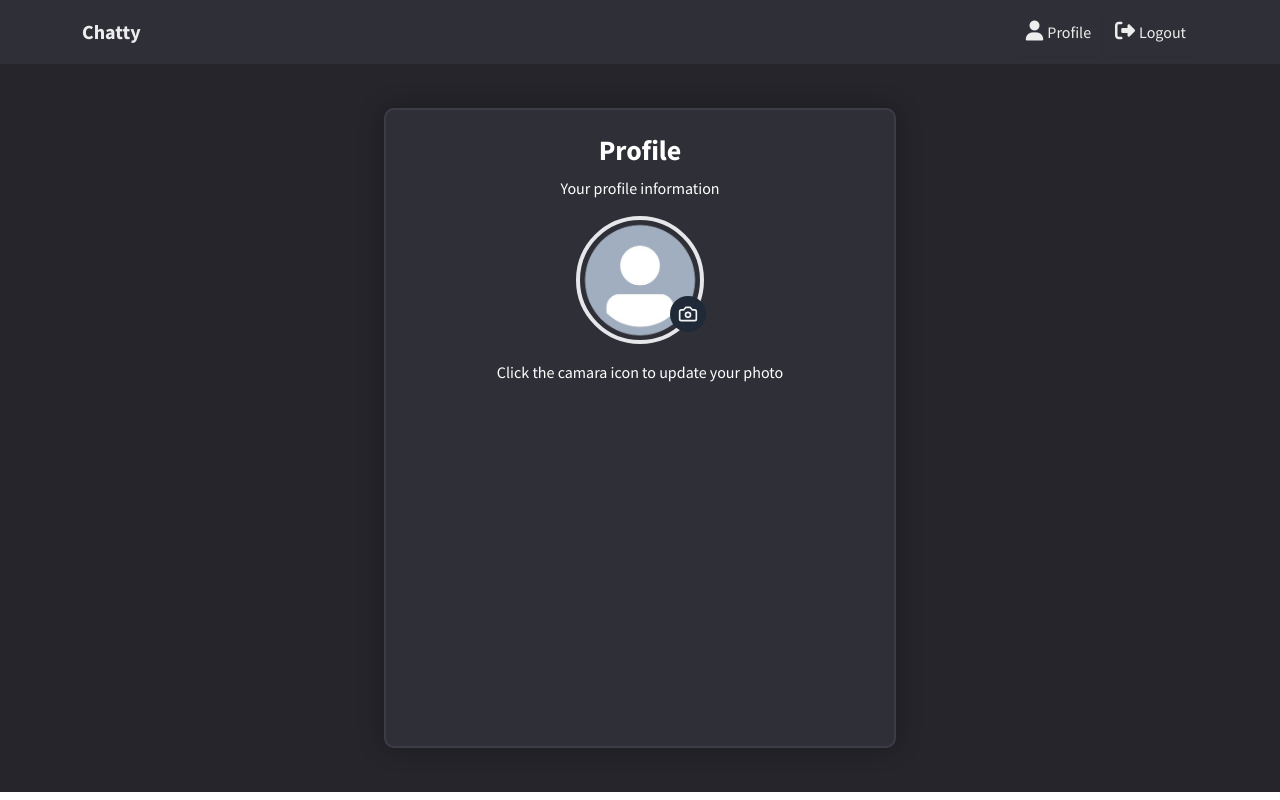
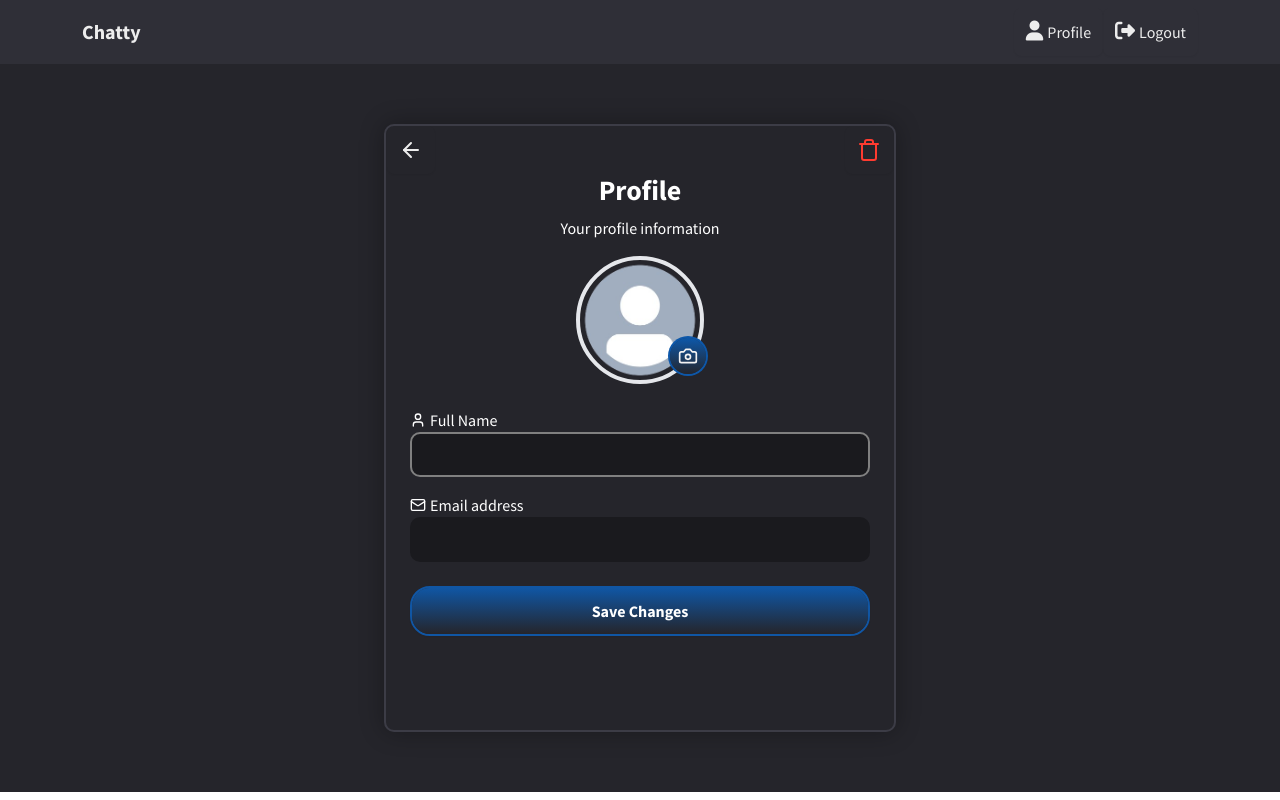
Before and after one commit to AdhithyanDas/chatApplicationFrontend, a React (Vite) app: page /profile in a window 1280 px wide. Built offline with nearby package versions, Linux system fonts and the light colour scheme.

Commit message:
profile-updation

```diff
--- a/package.json
+++ b/package.json
@@ -16,7 +16,8 @@
     "react": "^18.3.1",
     "react-bootstrap": "^2.10.5",
     "react-dom": "^18.3.1",
-    "react-router-dom": "^6.27.0"
+    "react-router-dom": "^6.27.0",
+    "sweetalert2": "^11.15.0"
   },
   "devDependencies": {
     "@eslint/js": "^9.13.0",
--- a/src/pages/Auth/Auth.css
+++ b/src/pages/Auth/Auth.css
@@ -101,7 +101,7 @@
 }
 
 .sign-up_in-btn:hover {
-  border: 2px solid #007bff;
+  border: 2px solid #007bff92;
   border-radius: 40px;
 }
 
--- a/src/pages/Profile/Profile.css
+++ b/src/pages/Profile/Profile.css
@@ -1,6 +1,80 @@
 .profile-second-container {
-  background-color: #2F2F37;
   border-radius: 10px;
-  border: 2px solid #3C3C46;
+  border: 2px solid #3c3c46;
   box-shadow: 0 0 25px rgba(0, 0, 0, 0.3);
 }
+
+.profile-second-container input {
+  height: 45px;
+  border-radius: 10px;
+  background: rgba(0, 0, 0, 0.3);
+  border: 2px solid grey;
+  color: white;
+  padding: 0px 10px 0px 10px;
+}
+
+.profile-second-input:focus {
+  outline: none;
+  caret-color: transparent;
+}
+
+.profile-save-button {
+  position: relative;
+  width: 100%;
+  text-decoration: none;
+  height: 50px;
+  border-radius: 20px;
+  cursor: pointer;
+  font-weight: 600;
+  border: 2px solid #007bff92;
+  overflow: hidden;
+  z-index: 1;
+  color: #ffffff;
+}
+
+.profile-save-button::before {
+  content: "";
+  position: absolute;
+  height: 300%;
+  width: 100%;
+  background: linear-gradient(#25252b, #007bff92, #25252b, #007bff92);
+  top: -100%;
+  left: 0;
+  z-index: -1;
+  transition: 0.5s;
+}
+
+.profile-save-button:hover:before {
+  top: 0;
+}
+
+.profile-save-button:hover {
+  border: 2px solid #007bff92;
+  border-radius: 40px;
+}
+
+.profile-pic-button {
+  border: 2px solid #007bff92;
+  overflow: hidden;
+  z-index: 1;
+}
+
+.profile-pic-button::before {
+  content: "";
+  position: absolute;
+  height: 300%;
+  width: 100%;
+  background: linear-gradient(#25252bd5, #007bff92, #25252bd5, #007bff92);
+  top: -100%;
+  left: 0;
+  z-index: -1;
+  transition: 0.5s;
+}
+
+.profile-pic-button:hover:before {
+  top: 0;
+}
+
+.profile-pic-button:hover {
+  border: 2px solid #007bff92;
+}
--- a/src/pages/Profile/Profile.jsx
+++ b/src/pages/Profile/Profile.jsx
@@ -1,14 +1,27 @@
 import React from 'react'
 import './Profile.css'
 import profilepic from '../../images/avatar.png'
-import { Camera } from 'lucide-react'
+import { Camera, User, Mail, ArrowLeft, Trash } from 'lucide-react'
+import { Link } from 'react-router-dom'
 
 function Profile() {
     return (
         <>
             <div className='d-flex justify-content-center align-items-center' style={{ height: '91vh', background: '#25252B' }}>
-                <div className='profile-second-container' style={{ width: '40vw', height: '80vh' }}>
-                    <h3 className='text-white text-center mt-4 fw-bold'>Profile</h3>
+                <div className='profile-second-container px-4' style={{ width: '40vw', height: '76vh' }}>
+                    <div className='d-flex justify-between'>
+                        <Link to={'/home'}>
+                            <button className='btn' style={{ color: '#EDEDED', border: '0',marginLeft:'-23px' }}>
+                                <ArrowLeft />
+                            </button>
+                        </Link>
+                        <Link to={'/'}>
+                            <button className='btn' style={{ color: '#FF3B30', border: '0',marginRight:'-23px' }}>
+                                <Trash />
+                            </button>
+                        </Link>
+                    </div>
+                    <h3 className='text-white text-center fw-bold'>Profile</h3>
                     <p className='text-white text-center'>Your profile information</p>
                     <div className='d-flex justify-content-center relative'>
                         <img className='size-32 rounded-full object-cover border-4' src={profilepic} alt="" />
@@ -19,6 +32,7 @@ function Profile() {
                   bg-base-content hover:scale-105
                   p-2 rounded-full cursor-pointer
                   transition-all duration-200
+                  profile-pic-button
                 `}
                         >
                             <Camera className="w-5 h-5 text-base-200" />
@@ -30,10 +44,27 @@ function Profile() {
                         </label>
 
                     </div>
-                    <p className='text-white text-center mt-3'>Click the camara icon to update your photo</p>
+                    {/* <p className='text-white text-center mt-3'>Click the camera icon to update your photo</p> */}
 
-                    <div>
+                    <div className='mt-4 w-100'>
+                        <div className='d-grid'>
+                            <div className='d-flex'>
+                                <User className='w-4 h-4 mt-1 text-white' />
+                                <span className='text-white ms-1'>Full Name</span>
+                            </div>
+                            <input type="text" />
+                        </div>
+                        <div className='d-grid mt-3'>
+                            <div className='d-flex'>
+                                <Mail className='w-4 h-4 mt-1 text-white' />
+                                <span className='text-white ms-1'>Email address</span>
+                            </div>
+                            <input type="text" className='profile-second-input border-0' />
+                        </div>
+                    </div>
 
+                    <div className='mt-4 d-grid'>
+                        <button className='btn text-white profile-save-button'>Save Changes</button>
                     </div>
                 </div>
             </div>
--- a/src/services/allApis.js
+++ b/src/services/allApis.js
@@ -8,3 +8,7 @@ export const registerApi = async (data) => {
 export const loginApi = async (data) => {
     return await commonApi(`${base_Url}/log`, 'POST', "", data)
 }
+
+export const profileUpdateApi = async (data, header) => {
+    return await commonApi(`${base_Url}/updateprofile`, 'PUT', header, data)
+}
```
Also changed, not shown: 1 other file (tests, documents, lock files or other folders).
